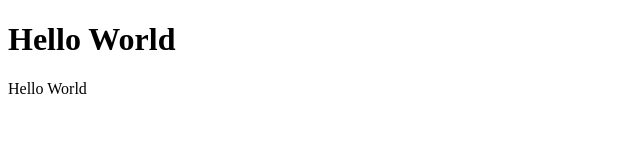
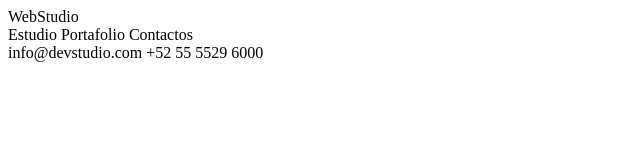
Before and after one commit to sergioing1000/goit-markup-hw-01, a plain HTML site: page index.html in a window 1280 px wide. Shown: the whole page, without its empty margins (0-640 px from the left). Drawn offline with Linux system fonts and the light colour scheme.

Commit message:
modified:   index.html 	new file:   styles/styles.css

```diff
--- a/index.html
+++ b/index.html
@@ -1,10 +1,28 @@
 <!DOCTYPE html>
 <html lang="En">
-    <head>
+<head>
+        <meta charset="UTF-8">
+        <meta http-equiv="X-UA-Compatible" content="IE=edge">
+        <meta name="viewport" content="width=device-width, initial-scale=1.0">
+        <title>homework #1</title>
+        <link rel="stylesheet" href="/styles/styles.css">
+</head>
+<body>
+        <section class="linea-superior">
 
-    </head>
-    <body>
-        <h1>Hello World</h1>
-        <p>Hello World</p>
-    </body>
+            <span class="estudio-web">WebStudio</span>
+
+
+           <section class="menu-nav">
+                    <span class="enlace-activo">Estudio</span>
+                    <span class="portafolio">Portafolio</span>
+                    <span class="contactos">Contactos</span>
+           </section>
+
+           <span class="correo-electronico"> info@devstudio.com </span>
+
+           <span class="telefono"> +52 55 5529 6000 </span>
+
+        </section>
+</body>
 </html>
--- /dev/null
+++ b/styles/styles.css
@@ -0,0 +1,3 @@
+.linea-superior{
+    display: inline-block;
+}
```
